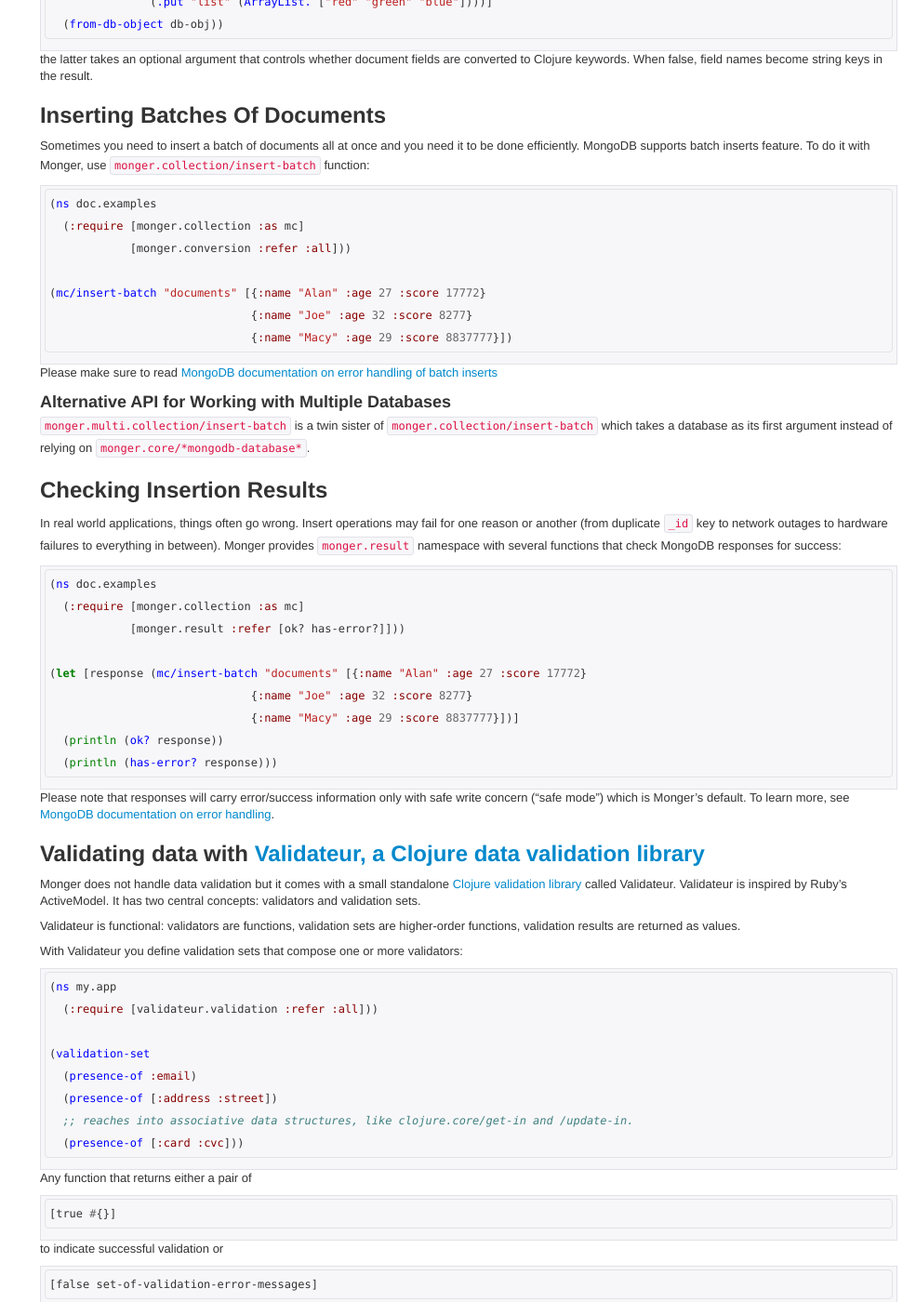
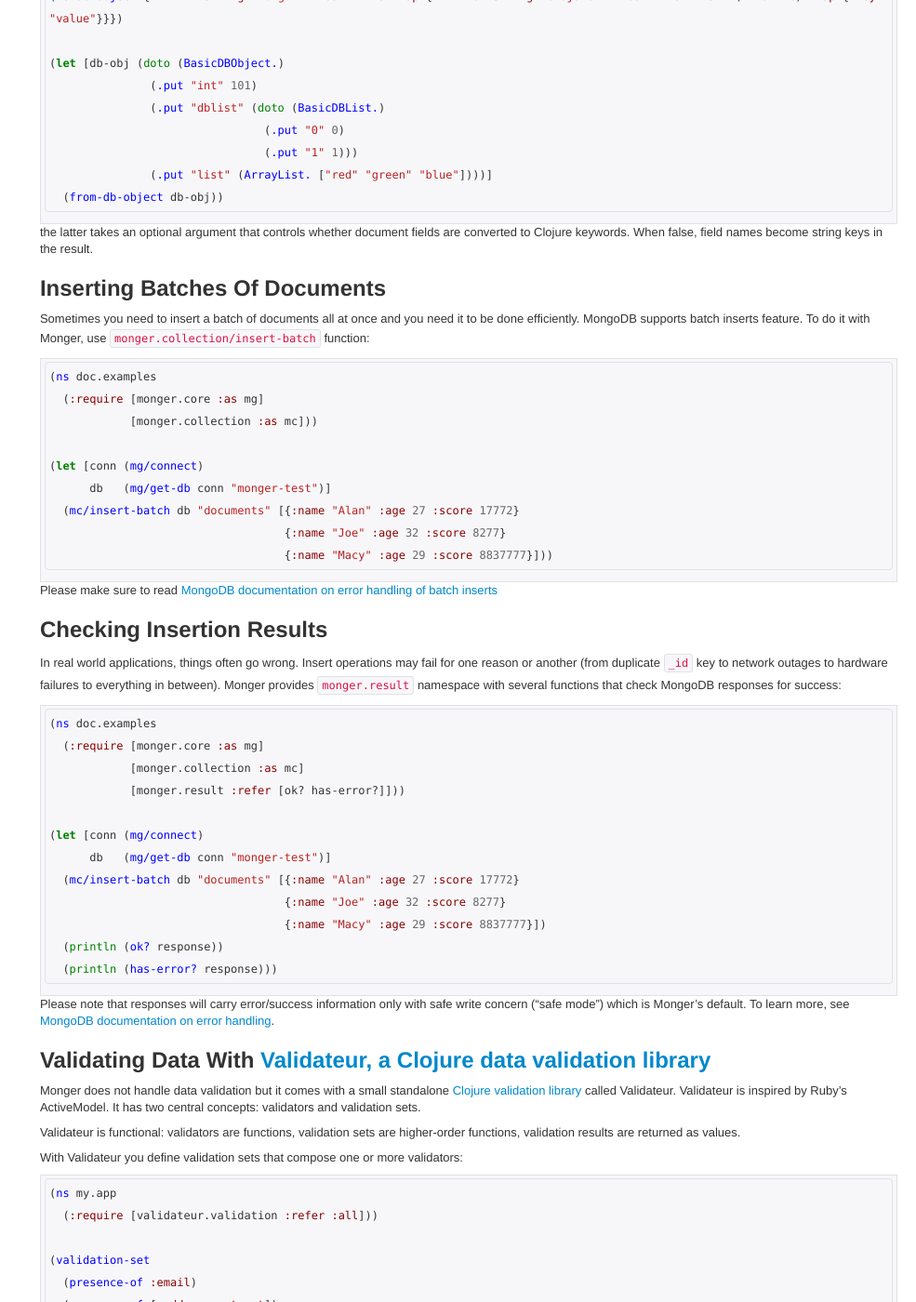
Before and after one commit to clojurewerkz/monger.docs, a Jekyll site: the page built from articles/inserting.md, in a window 1280 px wide and 1400 px high, scrolled down 3204 px. Shown: the whole window at 93% size, without its empty margins (295-1280 px from the left). Built offline with Jekyll 4.4.1, drawn with Linux system fonts in a browser that asks for light colours; some web fonts are replaced; comment, search, counter and statistics services are not loaded; some of the changed text lies outside the part shown.

Commit message:
Port Inserting guide

````diff
--- a/articles/inserting.md
+++ b/articles/inserting.md
@@ -24,96 +24,98 @@
 
 ## What version of Monger does this guide cover?
 
-This guide covers Monger 1.8 (including beta releases).
+This guide covers Monger 2.0 (including preview releases).
 
 
 
 ## Inserting documents
 
-If we don't count upserts, there are two insert functions in Monger:
-`monger.collection/insert` and `monger.collection/insert-batch`. Lets
-first take a look at the former.  It takes two arguments: collection
-name and document to insert:
+If we don't count upserts, there are three insert functions in Monger:
+`monger.collection/insert`, `monger.collection/insert-and-return`,
+and `monger.collection/insert-batch`.
+
+Let's first take a look at the former. It takes three arguments:
+a database, collection name and document to insert:
 
 ``` clojure
-(ns doc.examples
-  (:require [monger.collection :as mc]))
+(ns my.service.server
+  (:require [monger.core :as mg]
+            [monger.collection :as mc])
+  (:import org.bson.types.ObjectId))
 
-;; returns a write result
-(mc/insert "documents" {:name "John" :age 30})
+(let [conn (mg/connect)
+      db   (mg/get-db "monger-test")]
+  (mc/insert "documents" { :_id (ObjectId.) :first_name "John" :last_name "Lennon" }))
 ```
 
-`monger.collection/insert` returns write result that `monger.result/ok?` and similar functions can operate on.
+`monger.collection/insert` returns write result that
+`monger.result/ok?` and similar functions can operate on.
 
 `monger.collection/insert-and-return` is an alternative insertion
 function that returns the exact documented inserted, including the
 generated document id:
 
 ``` clojure
-(ns doc.examples
-  (:require [monger.collection :as mc]))
+(ns my.service.server
+  (:require [monger.core :as mg]
+            [monger.collection :as mc])
+  (:import org.bson.types.ObjectId))
 
-;; returns the inserted document that includes generated _id
-(mc/insert-and-return "documents" {:name "John" :age 30})
+(let [conn (mg/connect)
+      db   (mg/get-db "monger-test")]
+  (mc/insert-and-return "documents" {:name "John" :age 30}))
 ```
 
-Because `monger.collection/insert-and-return` returns the document inserted
-and not a write result, it's necessary to use `monger.core/get-last-error` to check
-for errors.
+Because `monger.collection/insert-and-return` returns the document
+inserted and not a write result, it's necessary to use
+`monger.core/get-last-error` to check for errors.
 
 Document can be either a Clojure map (in the majority of cases, it is)
 or an instance of `com.mongodb.DBObject` (referred to later as
-`DBObject`).  In case your application obtains DBObjects from other
+`DBObject`). In case your application obtains DBObjects from other
 libraries (for example), you can insert those:
 
 ``` clojure
 (ns doc.examples
-  (:require [monger.collection :as mc])
+  (:require [monger.core :as mg]
+            [monger.collection :as mc])
   (:import [com.mongodb BasicDBObject BasicDBList]
            java.util.ArrayList))
 
-(let [db-obj (doto (BasicDBObject.)
+(let [conn (mg/connect)
+      db   (mg/get-db "monger-test")
+      db-obj (doto (BasicDBObject.)
                (.put "int" 101)
                (.put "dblist" (doto (BasicDBList.)
                                 (.put "0" 0)
                                 (.put "1" 1)))
                (.put "list" (ArrayList. ["red" "green" "blue"])))]
-  (mc/insert "documents" db-obj))
+  (mc/insert db "documents" db-obj))
 ```
 
-### Alternative API for Working with Multiple Databases
-
-`monger.multi.collection/insert` is a twin sister of `monger.collection/insert` which takes
-a database as its first argument instead of relying on `monger.core/*mongodb-database*`.
-
-`monger.multi.collection/insert-and-return` is also available.
-
-
-### Document ids (ObjectId)
+### Document IDs (ObjectId)
 
 If you insert a document without the `:_id` key, MongoDB Java driver
-that Monger uses under the hood will generate one for you. It does so
-by mutating the document you pass it. With Clojure's immutable data
-structures, that won't work the way MongoDB Java driver authors
-expected.
+that Monger uses under the hood will generate one for
+you. Unfortunately, it does so by mutating the document you pass
+it. With Clojure's immutable data structures, that won't work the way
+MongoDB Java driver authors expected.
 
-It is highly recommended to always store documents with the `:_id` key
-set. If you need a generated object id. You do so by instantiating
+So it is highly recommended to always store documents with the `:_id`
+key set. If you need a generated object id. You do so by instantiating
 `org.bson.types.ObjectId` without arguments:
 
 ``` clojure
 (ns my.service.server
-  (:require [monger.core :refer [connect! connect set-db! get-db]]
-            [monger.collection :refer [insert]])
-  (:import [org.bson.types ObjectId]))
+  (:require [monger.core :as mg]
+            [monger.collection :as mc])
+  (:import org.bson.types.ObjectId))
 
-;; localhost, default port
-(connect!)
-(set-db! (monger.core/get-db "monger-test"))
-
-(let [oid (ObjectId.)
-      doc { :first_name "John" :last_name "Lennon" }]
-  (insert "documents" (merge doc {:_id oid})))
+(let [conn (mg/connect)
+      db   (mg/get-db "monger-test")
+      oid  (ObjectId.)
+      doc  {:first_name "John" :last_name "Lennon"}]
+  (mc/insert db "documents" (merge doc {:_id oid})))
 ```
 
 To convert a string in the object id form (for example, coming from a
@@ -132,6 +134,7 @@
 knows how to compare order (sort). However, using `ObjectId`s is
 usually a good idea.
 
+
 ### Generating random UUIDs
 
 To generate a new psuedo random UUID ([type
@@ -149,29 +152,35 @@
 
 Document fields that you need to be stored as arrays are typically
 passed as vectors, although they can also be lists, lazy sequences or
-your own data types that are list- or set-like:
+your own data types that implement `java.util.List`:
 
 ``` clojure
 (ns doc.examples
   (:require [monger.collection :as mc]))
 
-(mc/insert "owners" {:name "John" :age 30 :pets ["Sam" "Chelsie"]})
+(let [conn (mg/connect)
+      db   (mg/get-db conn "monger-test")]
+  (mc/insert db "owners" {:name "John" :age 30 :pets ["Sam" "Chelsie"]})
 ```
 
 
 ### Nested Documents
 
-Nested documents are inserted just the way one would expect: as nested Clojure maps (or DBObjects):
+Nested documents are inserted just the way one would expect: as nested
+Clojure maps (or DBObjects):
 
 ``` clojure
 (ns doc.examples
-  (:require [monger.collection :as mc]))
+  (:require [monger.core :as mg]
+            [monger.collection :as mc]))
 
-(mc/insert "owners" {:name "John" :age 30 :address {:country "Italy" :state "Lazio" :city "Rome" :zip 00199}})
+(let [conn (mg/connect)
+      db   (mg/get-db conn "monger-test")]
+  (mc/insert db "owners" {:name "John" :age 30 :address {:country "Italy" :state "Lazio" :city "Rome" :zip 00199}}))
 ```
 
 
-### Serialization of Clojure data types to DBObject and DBList
+### Serialization of Clojure Data Types to DBObject and DBList
 
 Monger will construct `DBObject` instances from Clojure data types for
 you. The serialization process has very low overhead and supports
@@ -197,8 +206,7 @@
 
 ``` clojure
 (ns doc.examples
-  (:require [monger.collection :as mc]
-            [monger.conversion :refer :all]))
+  (:require [monger.conversion :refer :all]))
 
 (to-db-object {:int 1 :string "Mongo" :float 22.23 :map {:int 10 :string "Clojure" :float 11.9 :list '(1 "a" :b) :map {:key "value"}}})
 
@@ -224,20 +232,19 @@
 
 ``` clojure
 (ns doc.examples
-  (:require [monger.collection :as mc]
-            [monger.conversion :refer :all]))
+  (:require [monger.core :as mg]
+            [monger.collection :as mc]))
 
-(mc/insert-batch "documents" [{:name "Alan" :age 27 :score 17772}
-                              {:name "Joe" :age 32 :score 8277}
-                              {:name "Macy" :age 29 :score 8837777}])
+(let [conn (mg/connect)
+      db   (mg/get-db conn "monger-test")]
+  (mc/insert-batch db "documents" [{:name "Alan" :age 27 :score 17772}
+                                   {:name "Joe" :age 32 :score 8277}
+                                   {:name "Macy" :age 29 :score 8837777}]))
 ```
 
-Please make sure to read [MongoDB documentation on error handling of batch inserts](http://www.mongodb.org/display/DOCS/Inserting#Inserting-Bulkinserts)
-
-### Alternative API for Working with Multiple Databases
-
-`monger.multi.collection/insert-batch` is a twin sister of `monger.collection/insert-batch` which takes
-a database as its first argument instead of relying on `monger.core/*mongodb-database*`.
+Please make sure to read [MongoDB documentation on error handling of
+batch
+inserts](http://www.mongodb.org/display/DOCS/Inserting#Inserting-Bulkinserts)
 
 
 ## Checking Insertion Results
@@ -250,12 +257,15 @@
 
 ``` clojure
 (ns doc.examples
-  (:require [monger.collection :as mc]
+  (:require [monger.core :as mg]
+            [monger.collection :as mc]
             [monger.result :refer [ok? has-error?]]))
 
-(let [response (mc/insert-batch "documents" [{:name "Alan" :age 27 :score 17772}
-                              {:name "Joe" :age 32 :score 8277}
-                              {:name "Macy" :age 29 :score 8837777}])]
+(let [conn (mg/connect)
+      db   (mg/get-db conn "monger-test")]
+  (mc/insert-batch db "documents" [{:name "Alan" :age 27 :score 17772}
+                                   {:name "Joe" :age 32 :score 8277}
+                                   {:name "Macy" :age 29 :score 8837777}])
   (println (ok? response))
   (println (has-error? response)))
 ```
@@ -266,15 +276,15 @@
 handling](http://www.mongodb.org/display/DOCS/getLastError+Command).
 
 
-## Validating data with [Validateur, a Clojure data validation library](https://github.com/michaelklishin/validateur)
+## Validating Data With [Validateur, a Clojure data validation library](https://github.com/michaelklishin/validateur)
 
 Monger does not handle data validation but it comes with a small
-standalone [Clojure validation
-library](https://github.com/michaelklishin/validateur) called
-Validateur.  Validateur is inspired by Ruby's ActiveModel. It has two
-central concepts: validators and validation sets.
+standalone [Clojure validation library](http://clojurevalidation.info)
+called Validateur. Validateur is inspired by Ruby's ActiveModel. It
+has two central concepts: validators and validation sets.
 
-Validateur is functional: validators are functions, validation sets are higher-order functions, validation results are returned as values.
+Validateur is functional: validators are functions, validation sets
+are higher-order functions, validation results are returned as values.
 
 With Validateur you define validation sets that compose one or more validators:
 
@@ -357,37 +368,20 @@
 
 ``` clojure
 (ns doc.examples
-  (:require [monger.collection :as mc])
+  (:require [monger.core :as mg]
+            [monger.collection :as mc])
   (:import com.mongodb.WriteConcern))
 
-;; for data that you can afford to lose
-(mc/insert "events" {:type "pages.view" :url "http://megastartup.com/photos/9b50311c"} WriteConcern/NORMAL)
-
-
-;; for data that you absolutely cannot afford to lose and want to be replicated
-;; before the function call returns
-(mc/insert "accounts" {:email "joe@example.com" :password_hash "..." :password_salt "..."} WriteConcern/REPLICAS_SAFE)
+(let [conn (mg/connect)
+      db   (mg/get-db conn "monger-test")]
+  ;; for data that you can afford to lose
+  (mc/insert "events" {:type "pages.view" :url "http://megastartup.com/photos/9b50311c"} WriteConcern/NORMAL)
+  ;; for data that you absolutely cannot afford to lose and want to be replicated
+  ;; before the function call returns
+  (mc/insert "accounts" {:email "joe@example.com" :password_hash "..." :password_salt "..."} WriteConcern/REPLICAS_SAFE))
 ```
 
 When doing so, please keep MongoDB's differences in [error handling](http://docs.mongodb.org/manual/core/write-operations/#write-concern) in mind.
-
-
-## Working With Multiple Databases
-
-Monger is optimized for applications that use only one database but it
-is possible to work with multiple ones.
-
-For that, use functions in the `monger.multi.collection` namespace: they mirror
-`monger.collection` but take a database as the first argument.
-
-
-It is also possible to use [clojure.core/binding](http://clojuredocs.org/clojure_core/clojure.core/binding)
-to rebind `monger.core/*mongodb-database*`,
-`monger.core/*mongodb-connection*` and `monger.core/*mongodb-gridfs*`
-vars to different values or use convenience functions that do that:
-`monger.core/with-connection`, `monger.core/with-db`,
-`monger.core/with-gridfs`. This is a common practice for Clojure
-libraries. Remember that var bindings are thread-local.
 
 
 ## What To Read Next
````
Also changed, not shown: other parts of articles/inserting.md (+13 -12 lines).
